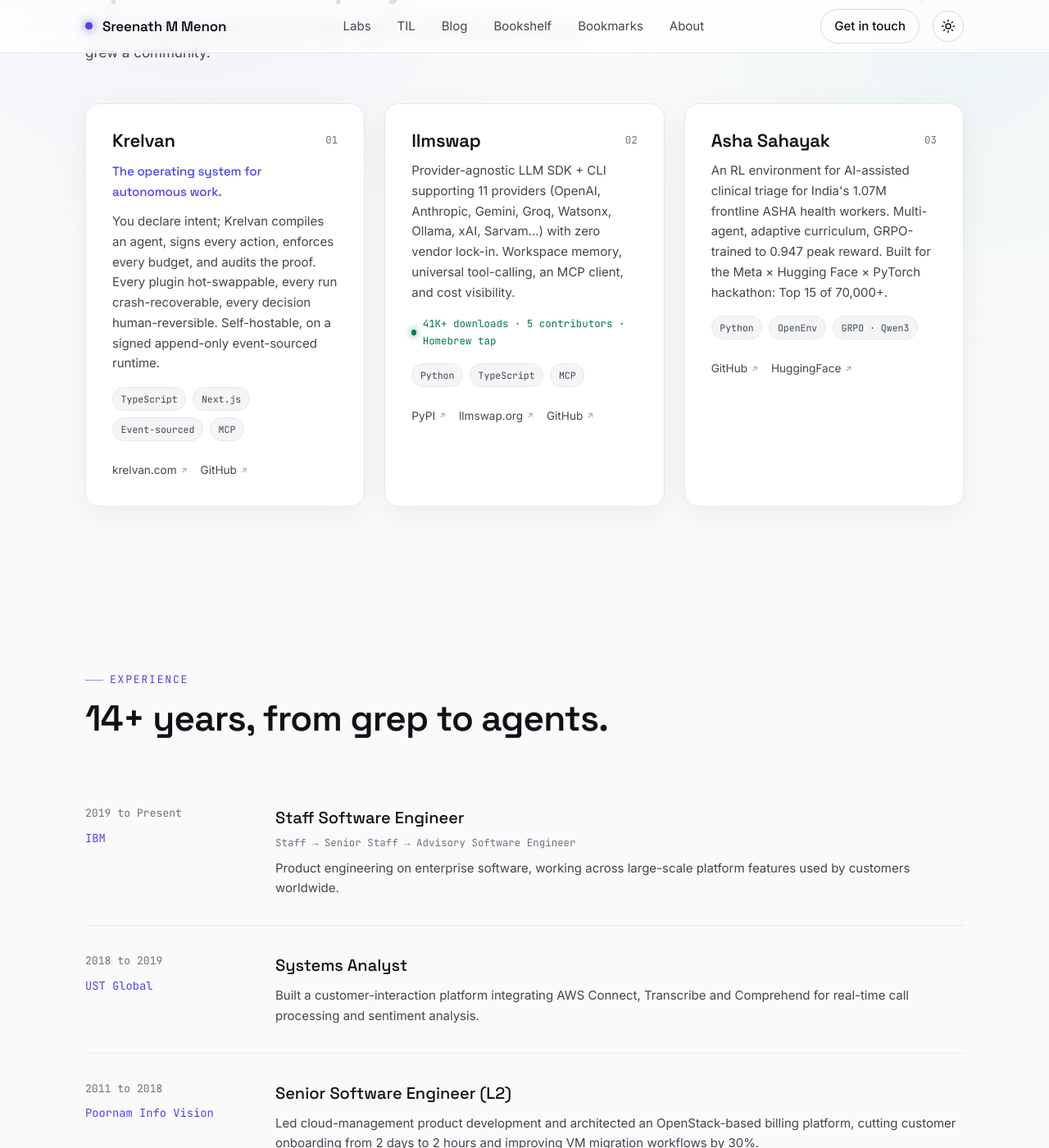
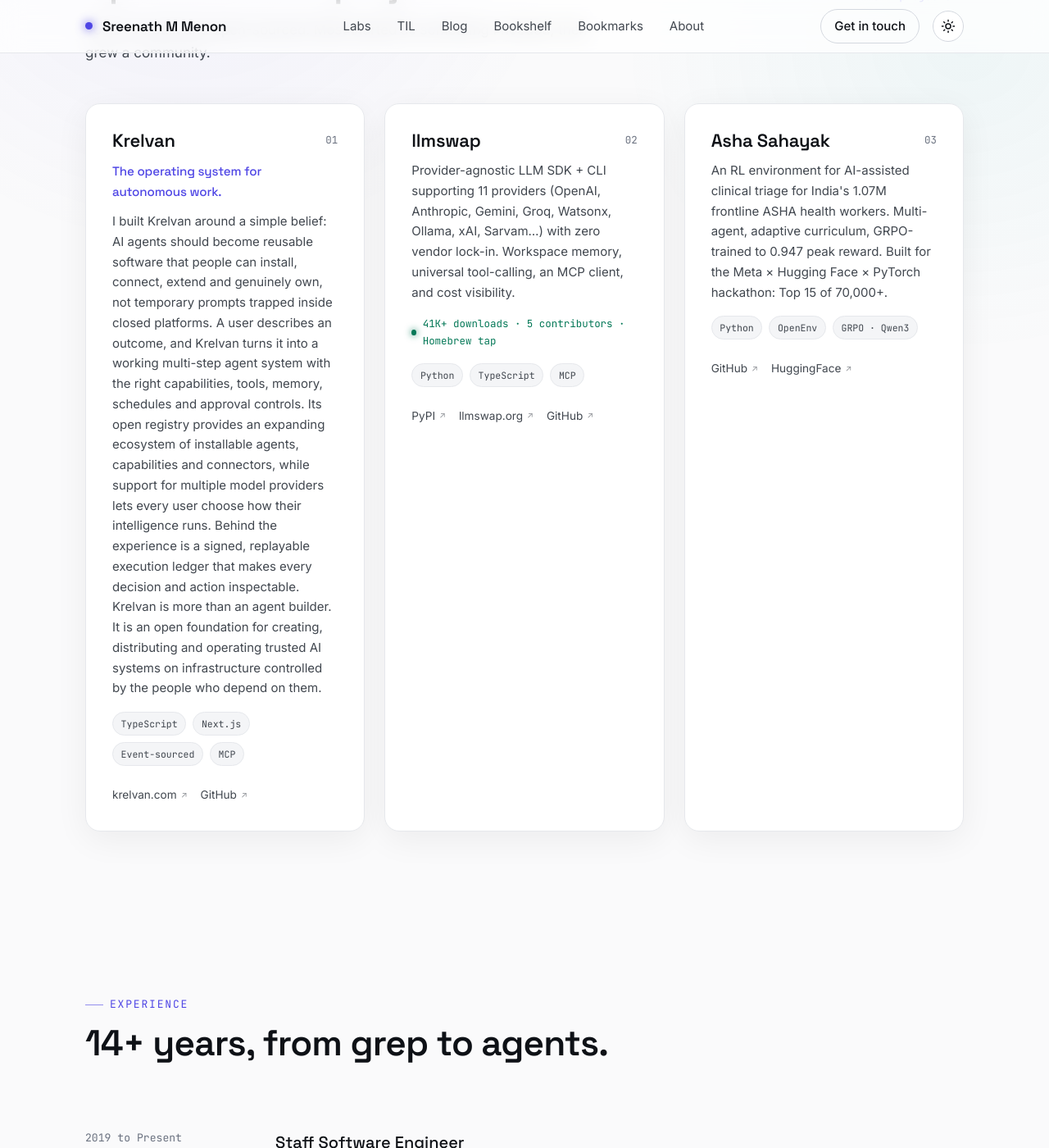
Before and after one commit to sreenathmmenon/sreenathmmenon.github.io, a Jekyll site: the page built from index.md, in a window 1280 px wide and 1400 px high, scrolled down 1011 px. Shown: the whole window at 82% size. Built offline with Jekyll 4.4.1, drawn with Linux system fonts in a browser that asks for light colours.

Commit message:
Update Krelvan project description

```diff
--- a/_data/projects.yml
+++ b/_data/projects.yml
@@ -4,9 +4,15 @@
   featured: true
   tagline: The operating system for autonomous work.
   blurb: >-
-    You declare intent; Krelvan compiles an agent, signs every action, enforces every budget, and
-    audits the proof. Every plugin hot-swappable, every run crash-recoverable, every decision
-    human-reversible. Self-hostable, on a signed append-only event-sourced runtime.
+    I built Krelvan around a simple belief: AI agents should become reusable software that people can
+    install, connect, extend and genuinely own, not temporary prompts trapped inside closed platforms.
+    A user describes an outcome, and Krelvan turns it into a working multi-step agent system with the
+    right capabilities, tools, memory, schedules and approval controls. Its open registry provides an
+    expanding ecosystem of installable agents, capabilities and connectors, while support for multiple
+    model providers lets every user choose how their intelligence runs. Behind the experience is a
+    signed, replayable execution ledger that makes every decision and action inspectable. Krelvan is
+    more than an agent builder. It is an open foundation for creating, distributing and operating
+    trusted AI systems on infrastructure controlled by the people who depend on them.
   stack: [TypeScript, Next.js, Event-sourced, MCP]
   links:
     - { label: krelvan.com, url: "https://krelvan.com" }
```
